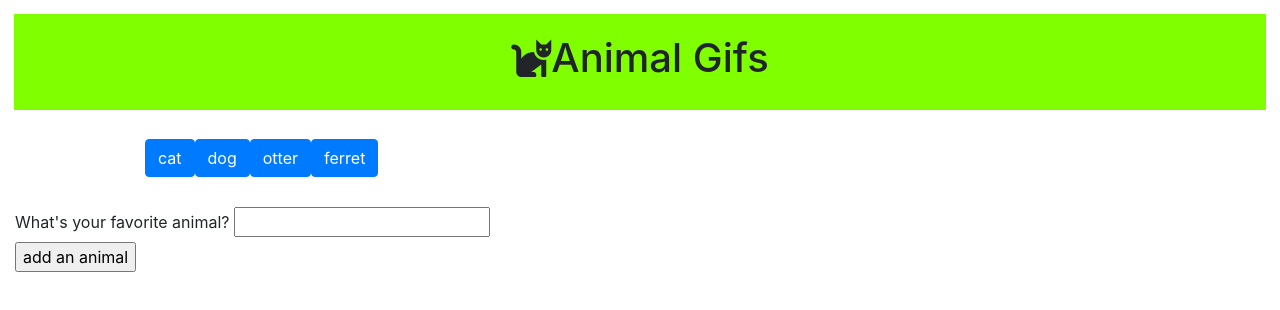
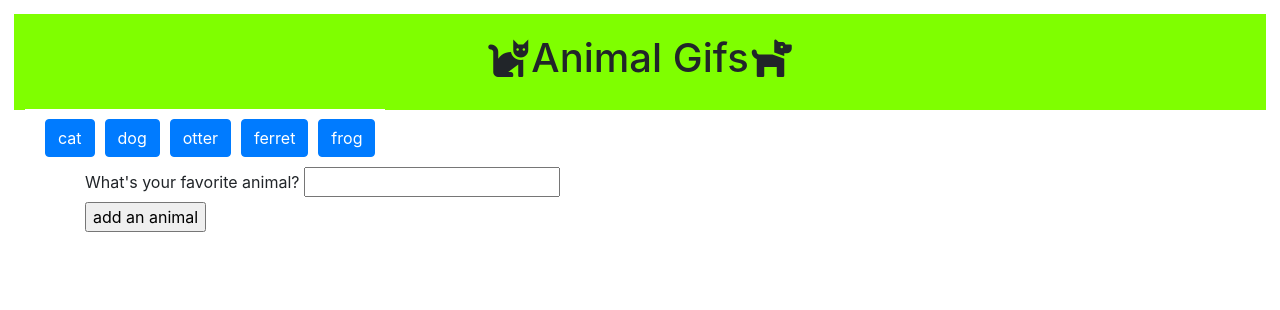
Before and after one commit to burkeamy/gifTastic, a plain HTML site: page index.html in a window 1280 px wide. Drawn offline with nearby package versions, Linux system fonts and the light colour scheme.

Commit message:
original animal buttons now work

```diff
--- a/assets/javascript/main.js
+++ b/assets/javascript/main.js
@@ -1,7 +1,15 @@
 $(document).ready(function() {
-   var animals = ["cat", "dog", "otter", "ferret"];
+   var animals = ["cat", "dog", "otter", "ferret", "frog"];
 
-// this section creates the animal buttons
+//this code is supposed to take the user input and add a button
+$("#addAnAnimal").click(function(event) {
+    event.preventDefault();
+    var value = $("#plusAnimal").val().trim();
+    animals.push(value);
+    console.log(value);
+});
+
+   // this section creates the animal buttons
 for (var i = 0; i<animals.length;i++) {
     var button = $("<button>");
     button.addClass("btn btn-primary");
@@ -16,20 +24,22 @@ $("#addAnAnimal").click(function(event) {
     event.preventDefault();
     var value = $("#plusAnimal").val().trim();
     animals.push(value);
+    console.log(value);
 });
 
+// this is where the user clicks on a button to select an animal to retrieve the gifs
 $("#animalButtons").on("click","button",function(e){
+    event.preventDefault();
     var animal = $(this).attr("data-name");
-
-    //$(event).target.innerText
-    console.log($(this));
     console.log(animal);
 
+//this is where the data from the api is retrieved
 $.ajax({
-    url: "https://api.giphy.com/v1/gifs/search?api_key=3RAdvavxhi69zT49G8Fcr2QE3nIIdz4a&q=cat&limit=10&offset=0&rating=PG&lang=en",
+    url: "https://api.giphy.com/v1/gifs/search?api_key=3RAdvavxhi69zT49G8Fcr2QE3nIIdz4a&q=" + animal + "&limit=10&offset=0&rating=PG&lang=en",
     method: "GET"
     }).then(function(response) {
         console.log(response);
+        //setting up variables to use later
         for (var i =0; i<response.data.length; i++) {
         var animalDiv = $("<div class = 'animal'>");
         var stillUrl = response.data[i].images.fixed_height_still.url;
@@ -39,12 +49,15 @@ $.ajax({
 
         var ratingEl = $("<P>").text("Rating: "+ rating);
 
+        //this is what makes the images and info appear on the screen
         animalDiv.append(ratingEl, img);
         $("#animalsView").before(animalDiv);
 
+        //this is what makes the images move, it only works for the last one
         $(img).on("click", function(){
             $(this).attr("src", moveUrl);
-            /*if ("src" === stillUrl);
+            /*This is an attempt at making the still and animate work
+            if ("src" === stillUrl);
             $(img).appendTo("src", moveUrl);
             animalDiv.before(ratingEl, img);
             $("#animalsView").
--- a/assets/styles/main.css
+++ b/assets/styles/main.css
@@ -9,7 +9,13 @@ header {
     margin: -1px;
 }
 
-#animalButtons {
-    padding: 30px;
-    margin-left: 100px;
+button {
+    padding: 10px;
+    margin-left: 10px;
+    background-color: white;
+    border: none;
 }
+
+i {
+    padding: 3px;
+}
--- a/index.html
+++ b/index.html
@@ -11,16 +11,20 @@
 </head>
 <body>
     <header>
-    <h1><i class="fas fa-cat"></i>Animal Gifs</h1>
+    <h1><i class="fas fa-cat"></i>Animal Gifs<i class="fas fa-dog"></i></h1>
     </header>
+    <button>
         <div  id = "animalButtons"></div>
+    </button>
+    <div class= "container">
         <form id="moreAnimals">
             <label for="addAnAnimal">What's your favorite animal?</label>
             <input type="text" id="addAnAnimal"><br>
             <input id="plusAnimal" type="submit" value="add an animal">
         </form>
-
+    </div>
+    <div class = "container">
         <div id = "animalsView"></div>
-
+    </div>
 </body>
 </html>
```
Lines whose indentation alone changed are shown as unchanged.
